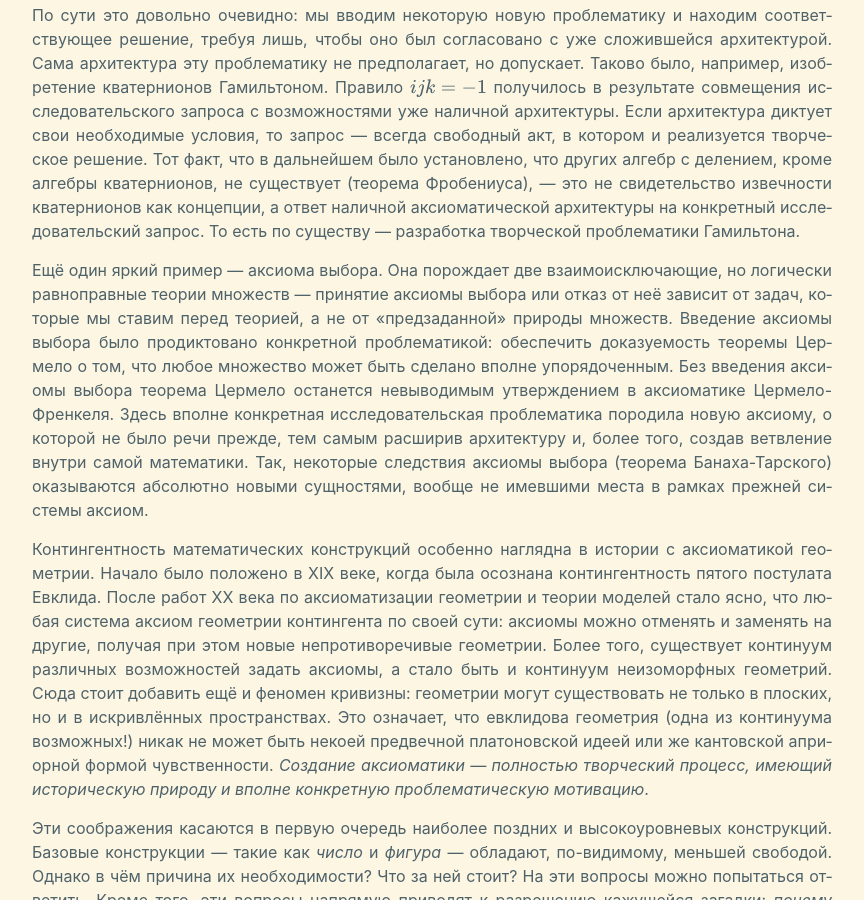
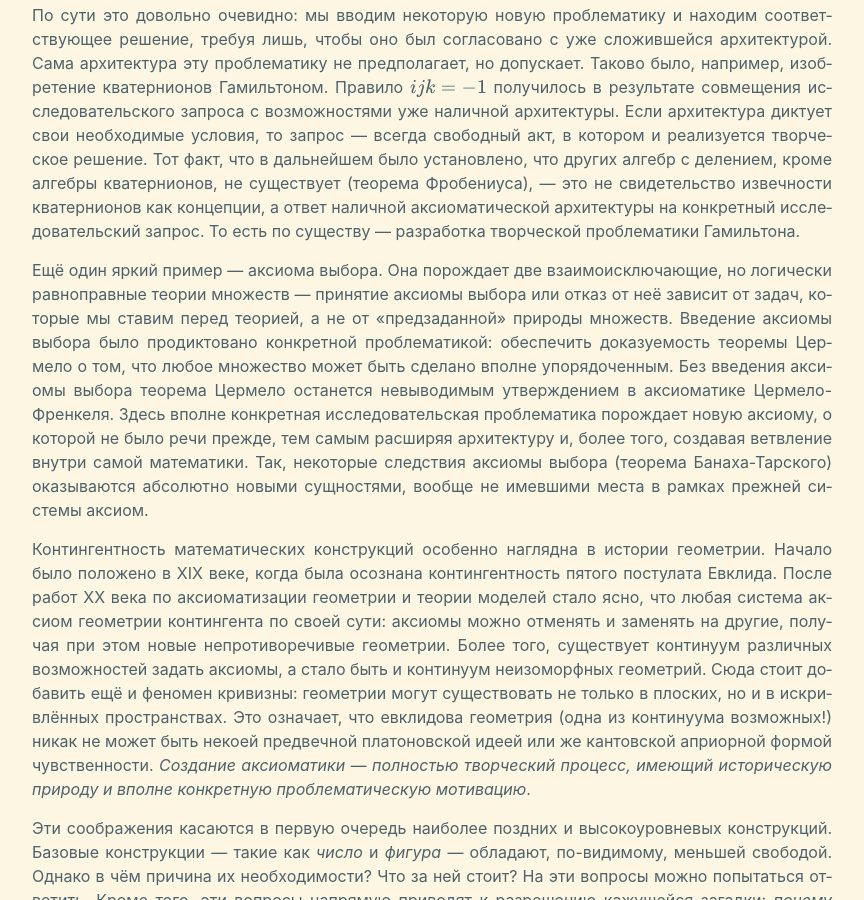
Before and after one commit to Magistrshurik/magistrshurik.github.io, a Jekyll site: the page built from _posts/2025-07-28-maths-to-phys.md, in a window 1280 px wide and 900 px high, scrolled down 2133 px. Shown: the whole window, without its empty margins (208-1072 px from the left). Built offline with Jekyll 4.4.1, drawn with Linux system fonts in a browser that asks for light colours.

Commit message:
last corrections

```diff
--- a/_posts/2025-07-28-maths-to-phys.md
+++ b/_posts/2025-07-28-maths-to-phys.md
@@ -26,9 +26,9 @@
 
 По сути это довольно очевидно: мы вводим некоторую новую проблематику и находим соответствующее решение, требуя лишь, чтобы оно был согласовано с уже сложившейся архитектурой. Сама архитектура эту проблематику не предполагает, но допускает. Таково было, например, изобретение кватернионов Гамильтоном. Правило $ijk=-1$ получилось в результате совмещения исследовательского запроса с возможностями уже наличной архитектуры. Если архитектура диктует свои необходимые условия, то запрос — всегда свободный акт, в котором и реализуется творческое решение. Тот факт, что в дальнейшем было установлено, что других алгебр с делением, кроме алгебры кватернионов, не существует (теорема Фробениуса), — это не свидетельство извечности кватернионов как концепции, а ответ наличной аксиоматической архитектуры на конкретный исследовательский запрос. То есть по существу — разработка творческой проблематики Гамильтона.
 
-Ещё один яркий пример — аксиома выбора. Она порождает две взаимоисключающие, но логически равноправные теории множеств — принятие аксиомы выбора или отказ от неё зависит от задач, которые мы ставим перед теорией, а не от «предзаданной» природы множеств. Введение аксиомы выбора было продиктовано конкретной проблематикой: обеспечить доказуемость теоремы Цермело о том, что любое множество может быть сделано вполне упорядоченным. Без введения аксиомы выбора теорема Цермело останется невыводимым утверждением в аксиоматике Цермело-Френкеля. Здесь вполне конкретная исследовательская проблематика породила новую аксиому, о которой не было речи прежде, тем самым расширив архитектуру и, более того, создав ветвление внутри самой математики. Так, некоторые следствия аксиомы выбора (теорема Банаха-Тарского) оказываются абсолютно новыми сущностями, вообще не имевшими места в рамках прежней системы аксиом.
+Ещё один яркий пример — аксиома выбора. Она порождает две взаимоисключающие, но логически равноправные теории множеств — принятие аксиомы выбора или отказ от неё зависит от задач, которые мы ставим перед теорией, а не от «предзаданной» природы множеств. Введение аксиомы выбора было продиктовано конкретной проблематикой: обеспечить доказуемость теоремы Цермело о том, что любое множество может быть сделано вполне упорядоченным. Без введения аксиомы выбора теорема Цермело останется невыводимым утверждением в аксиоматике Цермело-Френкеля. Здесь вполне конкретная исследовательская проблематика порождает новую аксиому, о которой не было речи прежде, тем самым расширяя архитектуру и, более того, создавая ветвление внутри самой математики. Так, некоторые следствия аксиомы выбора (теорема Банаха-Тарского) оказываются абсолютно новыми сущностями, вообще не имевшими места в рамках прежней системы аксиом.
 
-Контингентность математических конструкций особенно наглядна в истории с аксиоматикой геометрии. Начало было положено в XIX веке, когда была осознана контингентность пятого постулата Евклида. После работ XX века по аксиоматизации геометрии и теории моделей стало ясно, что любая система аксиом геометрии контингента по своей сути: аксиомы можно отменять и заменять на другие, получая при этом новые непротиворечивые геометрии. Более того, существует континуум различных возможностей задать аксиомы, а стало быть и континуум неизоморфных геометрий. Сюда стоит добавить ещё и феномен кривизны: геометрии могут существовать не только в плоских, но и в искривлённых пространствах. Это означает, что евклидова геометрия (одна из континуума возможных!) никак не может быть некоей предвечной платоновской идеей или же кантовской априорной формой чувственности. *Создание аксиоматики — полностью творческий процесс, имеющий историческую природу и вполне конкретную проблематическую мотивацию*.
+Контингентность математических конструкций особенно наглядна в истории геометрии. Начало было положено в XIX веке, когда была осознана контингентность пятого постулата Евклида. После работ XX века по аксиоматизации геометрии и теории моделей стало ясно, что любая система аксиом геометрии контингента по своей сути: аксиомы можно отменять и заменять на другие, получая при этом новые непротиворечивые геометрии. Более того, существует континуум различных возможностей задать аксиомы, а стало быть и континуум неизоморфных геометрий. Сюда стоит добавить ещё и феномен кривизны: геометрии могут существовать не только в плоских, но и в искривлённых пространствах. Это означает, что евклидова геометрия (одна из континуума возможных!) никак не может быть некоей предвечной платоновской идеей или же кантовской априорной формой чувственности. *Создание аксиоматики — полностью творческий процесс, имеющий историческую природу и вполне конкретную проблематическую мотивацию*.
 
 Эти соображения касаются в первую очередь наиболее поздних и высокоуровневых конструкций. Базовые конструкции — такие как _число_ и _фигура_ — обладают, по-видимому, меньшей свободой. Однако в чём причина их необходимости? Что за ней стоит? На эти вопросы можно попытаться ответить. Кроме того, эти вопросы напрямую приводят к разрешению кажущейся загадки: _почему математика применима к физике_? В целом, чтобы распутать эту проблему, естественно обратиться к _истокам_, к первым прецедентам использования математических абстракций в деле познания природы. Ведь вся дальнейшая история математического естествознания — не более и не менее, чем творческая реализация первичных решений.
 
```
